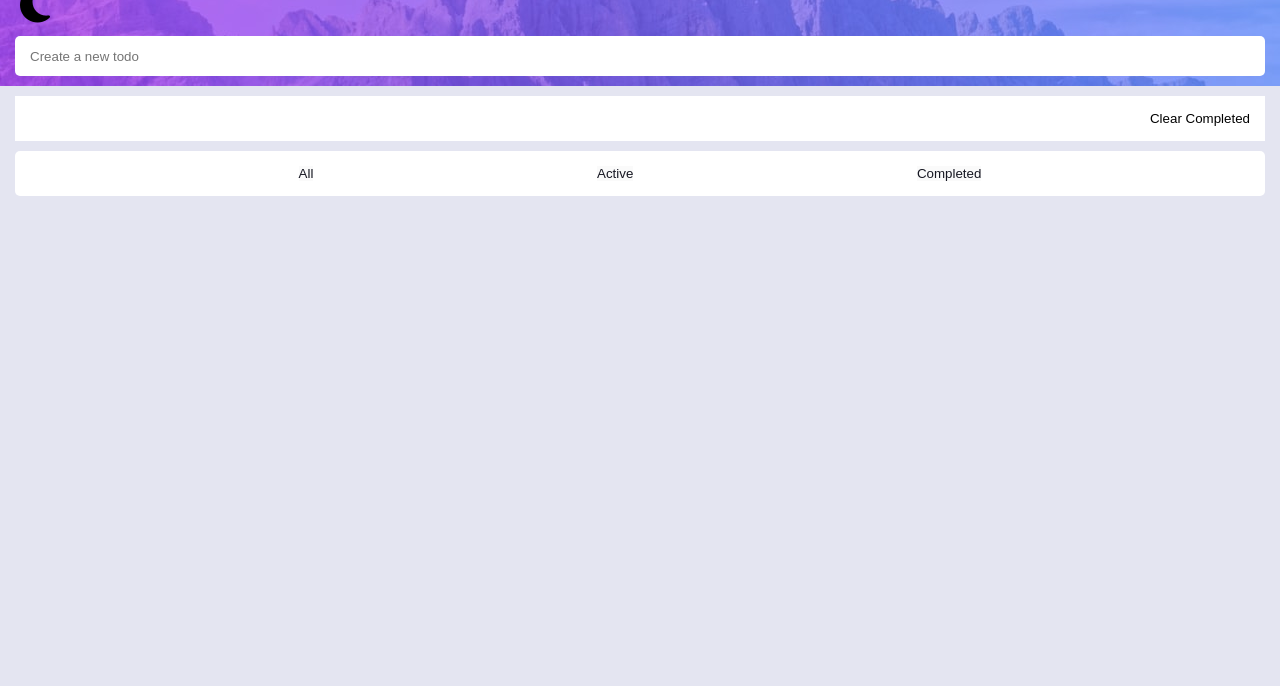
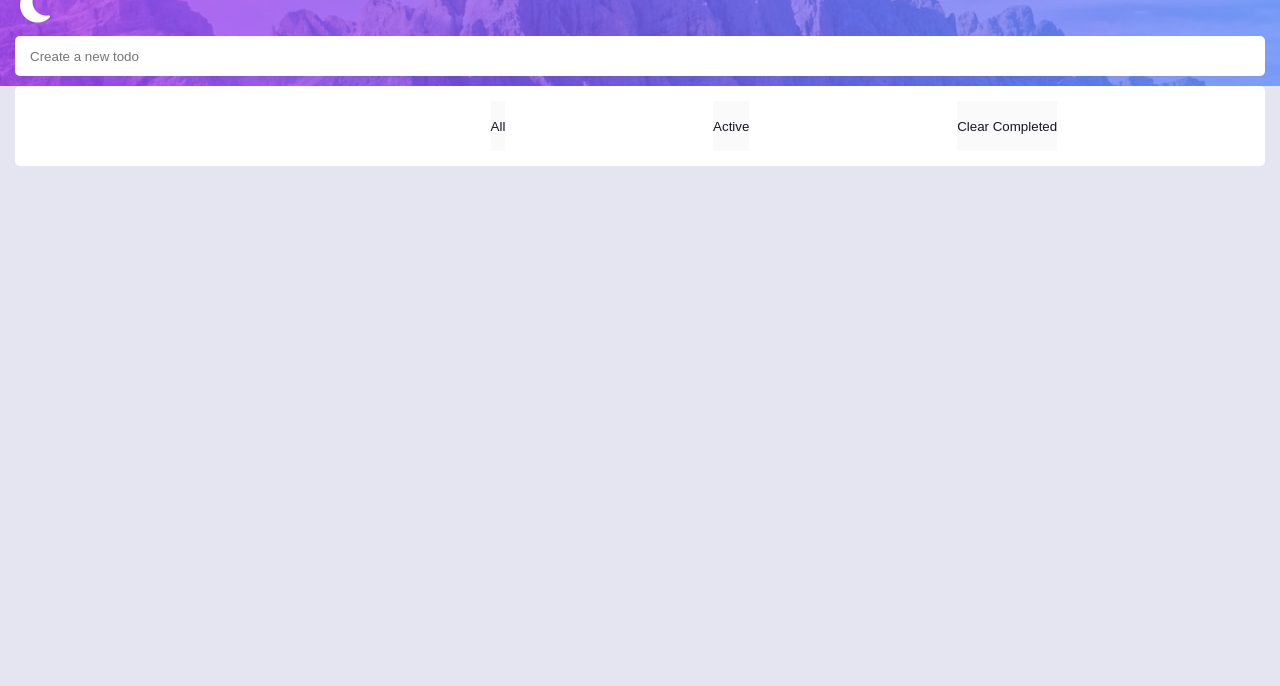
Before and after one commit to mahassan/todo-app, a plain HTML site: page index.html in a window 1280 px wide. Shown: the part 114-800 px from the top of the page. Drawn offline with Linux system fonts and the light colour scheme.

Commit message:
update to layout and moving html elements

```diff
--- a/index.html
+++ b/index.html
@@ -21,7 +21,7 @@
           <h1>Todo App</h1>
         </div>
         <div class="theme">
-          <button><i class="fa-solid fa-moon fa-3x"></i></button>
+          <button style="color: white"><i class="fa-solid fa-moon fa-3x"></i></button>
         </div>
       </div>
     </header>
@@ -33,18 +33,15 @@
     </form>
     <ul id="items">
     </ul>
-  <section>
-    <div class="items">
-      <p class="listOfItems"></p>
-      <button id="clr-completed">Clear Completed</button>
-    </div>
-  </section>
 </main>
 <footer>
   <div class="footer">
+    <div class="items">
+      <p class="listOfItems"></p>
+    </div>
     <button id="all"><a href="#">All</a></button>
     <button id="active"><a href="#">Active</a></button>
-    <button id="completed"><a href="#">Completed</a></button>
+    <button id="completed"><a href="#">Clear Completed</a></button>
 
   <!-- <p>Drag and drop to reorder list</p> -->
   </div>
```
